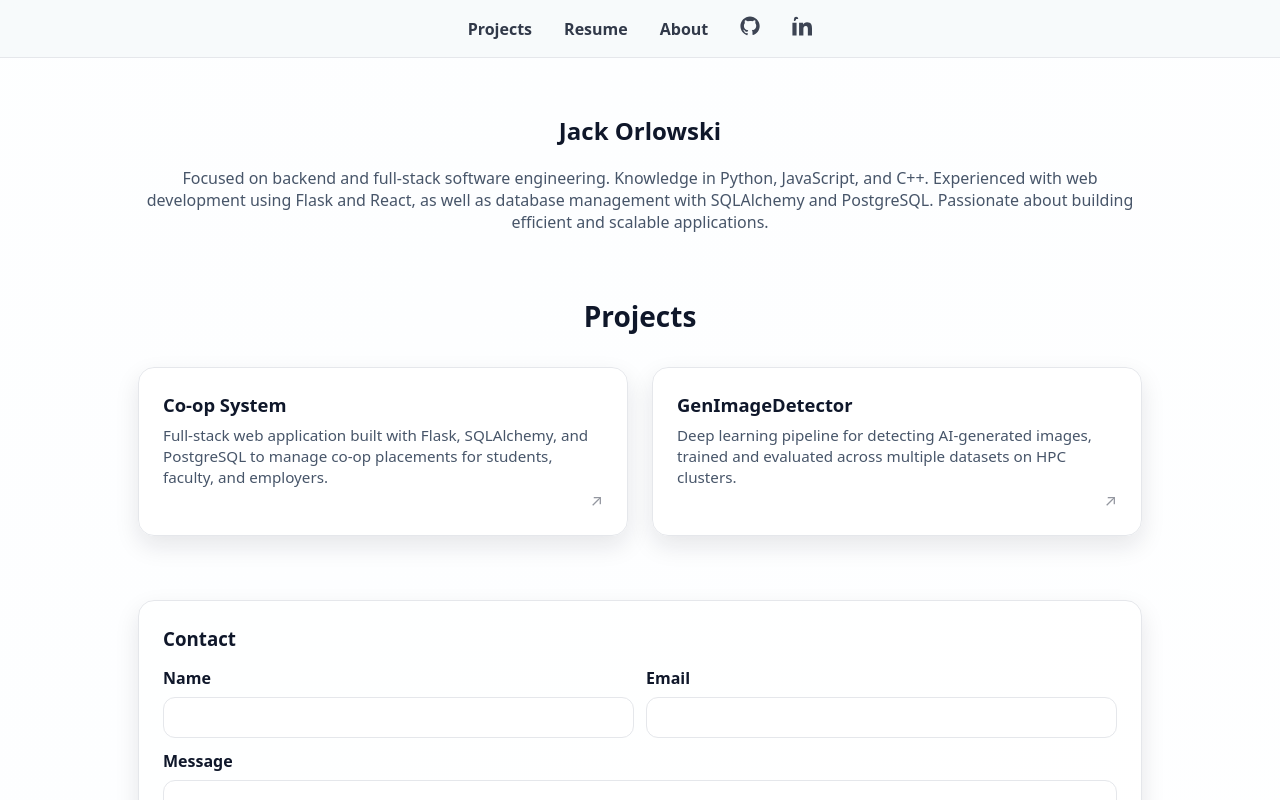
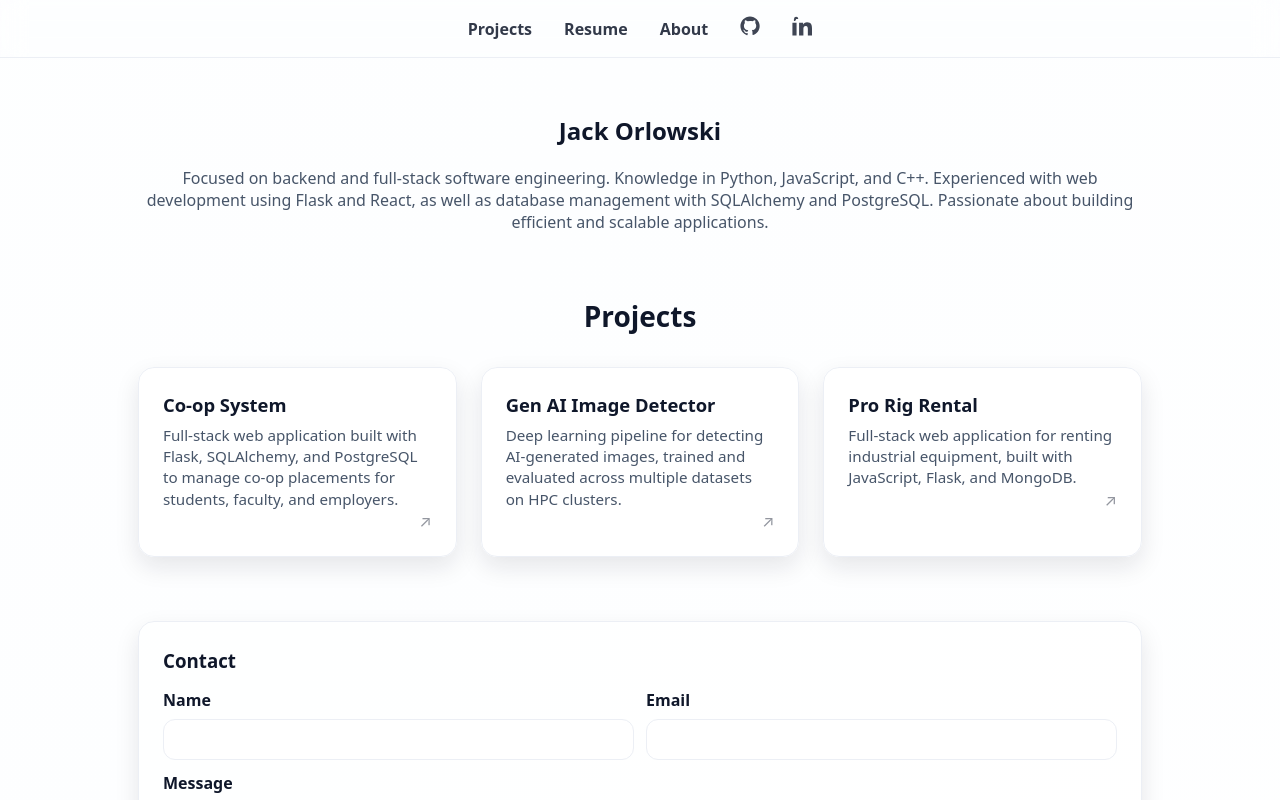
Before and after one commit to o-jack25/Portfolio, a React (Vite) app: page / in a window 1280 px wide. Shown: the top 800 px of the page. Built offline with nearby package versions, Linux system fonts and the light colour scheme.

Commit message:
Added GitHub project and changed color of nav bar

```diff
--- a/src/App.css
+++ b/src/App.css
@@ -9,8 +9,8 @@
   --muted: #475569;    /* slate-600 */
   --card: rgba(255, 255, 255, 0.82);
   --cardSolid: #ffffff;
-  --nav: rgba(245, 249, 250, 0.75);
-  --border: #e5e7eb;   /* gray-200 */
+  --nav: rgba(230, 237, 228, 0);
+  --border: #eceff5;   /* gray-200 */
   --shadow: rgba(15, 23, 42, 0.10);
   --accent: #477df1;   /* blue-600 */
   --accentSoft: rgba(37, 99, 235, 0.18);
--- a/src/App.jsx
+++ b/src/App.jsx
@@ -144,10 +144,23 @@ export default function App() {
       target="_blank"
       rel="noreferrer"
     >
-      <h4>GenImageDetector</h4>
+      <h4>Gen AI Image Detector</h4>
       <p>
         Deep learning pipeline for detecting AI-generated images, trained and
         evaluated across multiple datasets on HPC clusters.
+      </p>
+    </a>
+
+    <a
+      className="project-card"
+      href="https://github.com/o-jack25/ProRigRental"
+      target="_blank"
+      rel="noreferrer"
+    >
+      <h4>Pro Rig Rental</h4>
+      <p>
+        Full-stack web application for renting industrial equipment,
+        built with JavaScript, Flask, and MongoDB.
       </p>
     </a>
 
```
